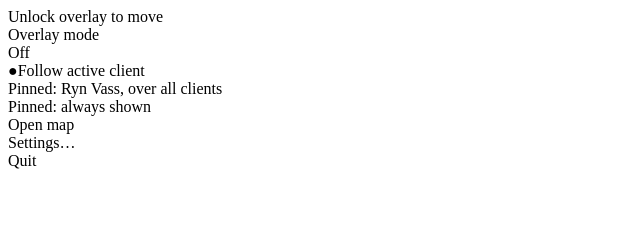
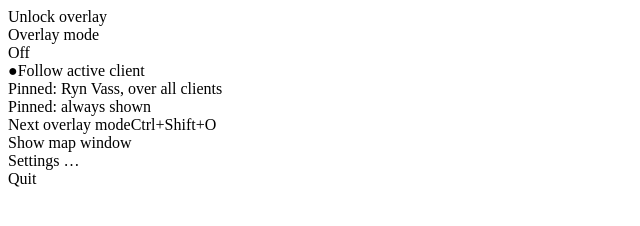
Before and after one commit to luto2/homebound, a plain HTML site: page design-system/components/TrayMenu/preview.html in a window 1280 px wide. Shown: the whole page, without its empty margins (0-640 px from the left). Drawn offline with Linux system fonts and the light colour scheme.

Commit message:
Design system: mockups follow the app (Find placeholder, tray Next overlay mode and Show map window, StatusBar single label)

```diff
--- a/design-system/components/TrayMenu/preview.html
+++ b/design-system/components/TrayMenu/preview.html
@@ -5,15 +5,16 @@
 <body>
 
 <div class="lm-menu">
- <div class="it"><span class="ck"></span>Unlock overlay to move</div>
+ <div class="it"><span class="ck"></span>Unlock overlay</div>
  <div class="sep"></div><div class="sec">Overlay mode</div>
  <div class="it"><span class="ck"></span>Off</div>
  <div class="it is-hover"><span class="ck">●</span>Follow active client</div>
  <div class="it"><span class="ck"></span>Pinned: Ryn Vass, over all clients</div>
  <div class="it is-disabled"><span class="ck"></span>Pinned: always shown</div>
+ <div class="it"><span class="ck"></span>Next overlay mode<span class="lm-kbd" style="margin-left:auto">Ctrl+Shift+O</span></div>
  <div class="sep"></div>
- <div class="it"><span class="ck"></span>Open map</div>
- <div class="it"><span class="ck"></span>Settings…</div>
+ <div class="it"><span class="ck"></span>Show map window</div>
+ <div class="it"><span class="ck"></span>Settings …</div>
  <div class="it"><span class="ck"></span>Quit</div>
 </div>
 </body>
```
Also changed, not shown: design-system/components/MapWindow/preview.html (+1 -1 lines), design-system/previews/MapWindow.html (+1 -1 lines), design-system/previews/TrayMenu.html (+4 -3 lines), 4 other files.
